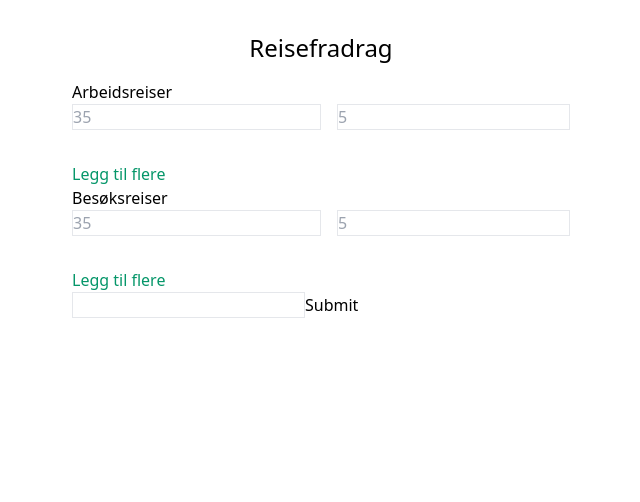
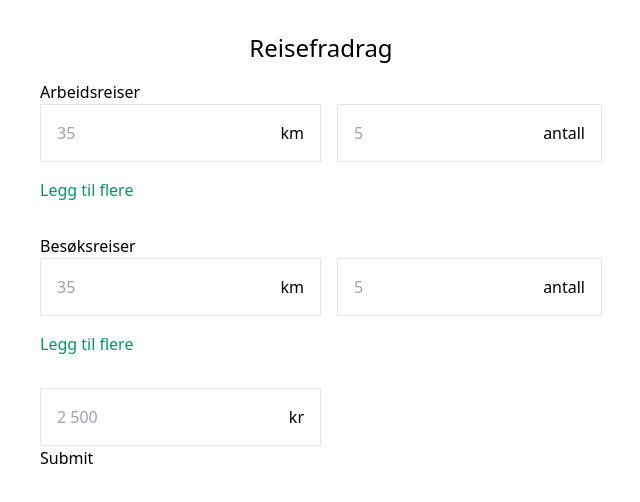
Before and after one commit to Skulsta/reisefradrag, a Vue app: page / in a window 1280 px wide. Shown: the top 502 px of the page, without its empty margins (319-959 px from the left). Built offline with nearby package versions, Linux system fonts and the light colour scheme.

Commit message:
Added metaText and some styling

```diff
--- a/src/components/InputField.vue
+++ b/src/components/InputField.vue
@@ -1,15 +1,37 @@
 <template>
-  <input
-    :value="modelValue"
-    type="number"
-    class="border"
-    @input="$emit('update:modelValue', $event.target.value)"
-  />
+  <div>
+    <div
+      class="font-light text-gray border focus-within:border-green-500 relative p-4"
+    >
+      <input
+        :name="name"
+        :id="id"
+        :value="modelValue"
+        :placeholder="placeholder"
+        type="number"
+        class="block font-light w-full appearance-none focus:outline-none text-left"
+        @input="$emit('update:modelValue', $event.target.value)"
+      />
+      <span
+        ><label
+          v-show="metaText"
+          class="absolute top-0 py-4 right-0 mx-4"
+          :for="name"
+        >
+          {{ metaText }}
+        </label>
+      </span>
+    </div>
+  </div>
 </template>
 <script>
 export default {
   props: {
+    name: { type: String, default: "" },
+    id: { type: String, default: "" },
     modelValue: { type: [String, Number], default: "" },
+    placeholder: { type: [String, Number], default: "" },
+    metaText: { type: String, default: "" },
   },
 };
 </script>
--- a/src/components/MultipleInputs.vue
+++ b/src/components/MultipleInputs.vue
@@ -1,23 +1,27 @@
 <template>
-  <div>
+  <div class="mb-8">
     <label>{{ sectionLabel }}</label>
     <div
       v-for="(variation, counter) in variations"
       :key="counter"
-      class="variations grid grid-cols-2 mb-8 space-x-4"
+      class="variations grid grid-cols-2 mb-4 space-x-4"
       @change="(e) => updateArray(e, counter)"
     >
-      <input
+      <input-field
+        id="km"
         type="number"
         :name="`variations[${counter}].km`"
         placeholder="35"
-        class="border"
+        v-model="km"
+        metaText="km"
       />
-      <input
+      <input-field
+        id="times"
         :name="`variations[${counter}].times`"
         type="number"
         placeholder="5"
-        class="border"
+        v-model="times"
+        metaText="antall"
       />
     </div>
     <div class="flex space-x-8">
@@ -36,18 +40,24 @@
 </template>
 <script>
 import { defineComponent, ref, toRaw } from "vue";
+import InputField from "./InputField.vue";
 
 export default defineComponent({
   props: {
     sectionLabel: { type: String, default: "" },
   },
+  components: {
+    InputField,
+  },
   setup() {
     const variations = ref([{ km: "", antall: "" }]);
+    const km = ref("");
+    const times = ref("");
 
     const updateArray = function(value, counter) {
-      value.target.name.match("km")
-        ? (variations.value[counter].km = parseInt(value.target.value))
-        : (variations.value[counter].antall = parseInt(value.target.value));
+      value.target.id === "km"
+        ? (variations.value[counter].km = parseInt(km.value))
+        : (variations.value[counter].antall = parseInt(times.value));
       this.$emit("toParent", toRaw(variations.value));
     };
 
@@ -68,6 +78,8 @@ export default defineComponent({
       addVariation,
       removeVariation,
       updateArray,
+      km,
+      times,
     };
   },
 });
--- a/src/views/TravelDeduction/TravelDeduction.vue
+++ b/src/views/TravelDeduction/TravelDeduction.vue
@@ -11,7 +11,13 @@
           @toParent="handleAnother"
         />
         <!-- <input type="number" v-model="expenses" class="border" /> -->
-        <input-field type="number" v-model="expenses" />
+        <input-field
+          class="w-1/2"
+          type="number"
+          v-model="expenses"
+          metaText="kr"
+          placeholder="2 500"
+        />
         <button>Submit</button>
       </form>
     </div>
--- a/tailwind.config.js
+++ b/tailwind.config.js
@@ -5,7 +5,9 @@ module.exports = {
     extend: {},
   },
   variants: {
-    extend: {},
+    variants: {
+      borderColor: ["responsive", "hover", "focus", "focus-within"],
+    },
   },
   plugins: [],
 };
```
